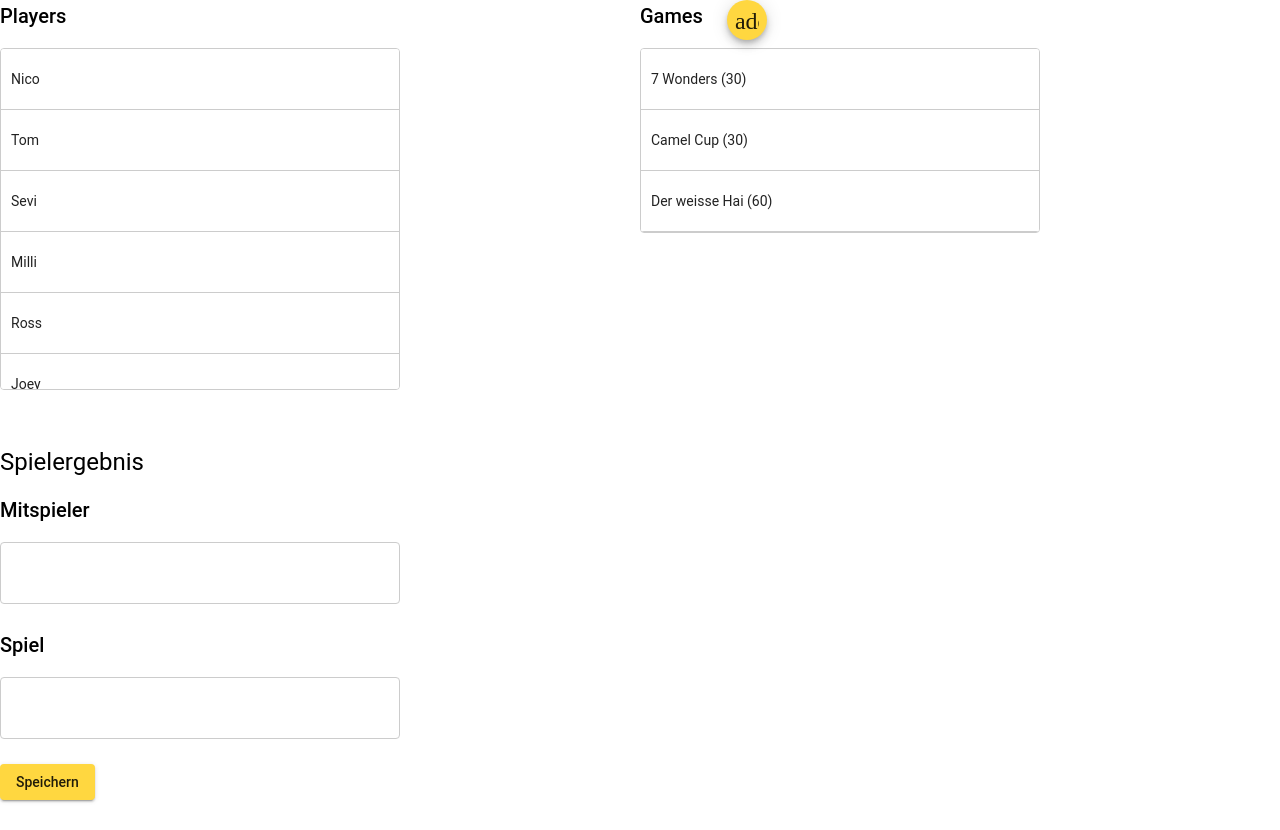
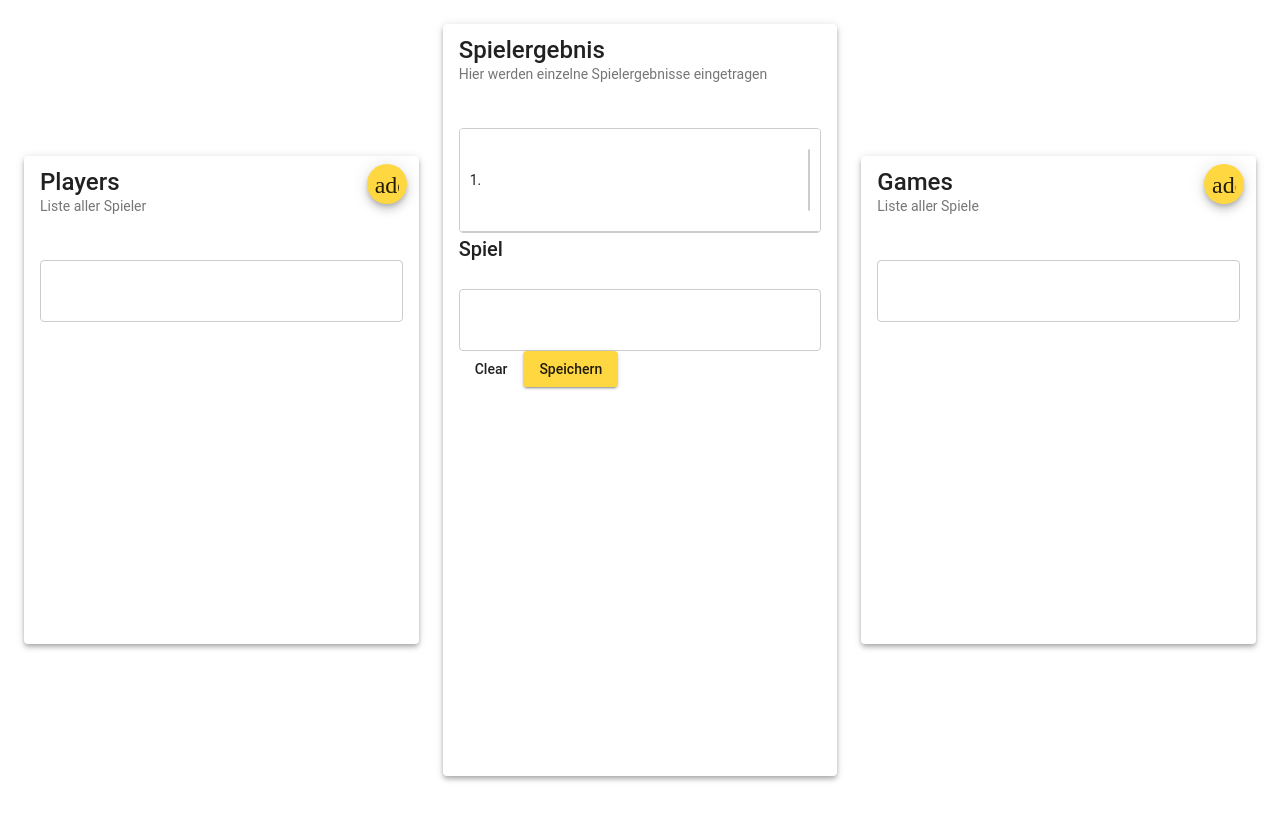
Before and after one commit to ngehlert/boardgame-tracker, an Angular app: page / in a window 1280 px wide. After the commit the page ends 800 px from the top, so only its background shows below. Built offline with nearby package versions, Linux system fonts and the light colour scheme; a web font is replaced by a local one.

Commit message:
impoved layout, added store service

```diff
--- a/src/app/app.component.html
+++ b/src/app/app.component.html
@@ -1,80 +1,143 @@
-<section class="container" cdkDropListGroup>
-  <div class="players">
-    <div class="list-container">
-      <h2>Players</h2>
+<section class="container">
+  <mat-card class="card players mat-elevation-z4">
+    <mat-card-title>
+      Players
+      <button mat-mini-fab (click)="toggleAddPlayerForm()" class="fixed-card-button">
+        <mat-icon>add</mat-icon>
+      </button>
+    </mat-card-title>
+    <mat-card-subtitle>Liste aller Spieler</mat-card-subtitle>
+    <mat-card-content>
+      <div class="content-wrapper">
+        <form (submit)="saveNewPlayer()" class="games__content"  *ngIf="isAddingPlayerOpen">
+          <mat-form-field appearance="outline">
+            <mat-label>Name</mat-label>
+            <input
+              matInput
+              type="text"
+              [(ngModel)]="newPlayerName"
+              name="playerName"
+            >
+          </mat-form-field>
+          <button
+            mat-stroked-button
+            color="primary"
+            (click)="saveNewPlayer()"
+            type="submit"
+            style="display: block;"
+          >
+            Hinzufügen
+          </button>
+        </form>
         <div
           cdkDropList
           #playersList="cdkDropList"
-        [cdkDropListData]="players"
-        class="list list--small"
+          [cdkDropListConnectedTo]="[placementsList]"
+          [cdkDropListData]="availablePlayers"
+          class="list"
           cdkDropListSortingDisabled
         >
-        <div class="list-entry" *ngFor="let item of players" cdkDrag>{{item.name}}</div>
+          <div class="list-entry" *ngFor="let item of availablePlayers" cdkDrag>{{item.name}}</div>
         </div>
       </div>
-  </div>
-  <div class="games">
-    <h2 class="games__header">Games</h2>
-    <button mat-mini-fab (click)="addGame()" class="games__actions">
+    </mat-card-content>
+  </mat-card>
+  <mat-card class="card games mat-elevation-z4">
+    <mat-card-title>
+      Games
+      <button mat-mini-fab (click)="toggleAddGameForm()" class="fixed-card-button">
         <mat-icon>add</mat-icon>
       </button>
-    <div class="games__content">
-      <mat-form-field appearance="outline" *ngIf="isAddingGameOpen">
+    </mat-card-title>
+    <mat-card-subtitle>Liste aller Spiele</mat-card-subtitle>
+    <mat-card-content>
+      <div class="content-wrapper">
+        <form (submit)="saveNewGame()" class="games__content" *ngIf="isAddingGameOpen">
+            <mat-form-field appearance="outline">
               <mat-label>Spielname</mat-label>
-        <input matInput type="text" [(ngModel)]="newGameName">
+              <input
+                matInput
+                type="text"
+                [(ngModel)]="newGameName"
+                name="gameName"
+              >
             </mat-form-field>
-      <mat-form-field appearance="outline" *ngIf="isAddingGameOpen">
+            <mat-form-field appearance="outline">
               <mat-label>Dauer</mat-label>
-        <input matInput type="text" [(ngModel)]="newGameDuration">
+              <input
+                matInput
+                type="text"
+                [(ngModel)]="newGameDuration"
+                name="gameDuration"
+              >
             </mat-form-field>
             <button
               mat-stroked-button
-        color="accent"
-        *ngIf="isAddingGameOpen"
+              color="primary"
               (click)="saveNewGame()"
+              type="submit"
+              style="display: block;"
             >
               Hinzufügen
             </button>
+        </form>
 
-      <div class="list-container">
         <div
           cdkDropList
-          #gamesList
+          #gamesList="cdkDropList"
           [cdkDropListData]="games"
+          [cdkDropListConnectedTo]="[playedGameList]"
           class="list"
           cdkDropListSortingDisabled
         >
           <div class="list-entry" *ngFor="let item of games" cdkDrag>{{item.name}} ({{item.duration}})</div>
         </div>
       </div>
-    </div>
-  </div>
-  <div class="actions">
-    <h1>Spielergebnis</h1>
-    <div class="list-container">
-      <h2>Mitspieler</h2>
+    </mat-card-content>
+  </mat-card>
+  <mat-card class="card actions mat-elevation-z4">
+    <mat-card-title>Spielergebnis</mat-card-title>
+    <mat-card-subtitle>Hier werden einzelne Spielergebnisse eingetragen</mat-card-subtitle>
+    <mat-card-content>
       <div
         cdkDropList
-        #playingPlayersList
-        [cdkDropListData]="playingPlayers"
+        #placementsList="cdkDropList"
+        [cdkDropListData]="placements"
         class="list"
         (cdkDropListDropped)="dropPlayer($event)"
       >
-        <div class="list-entry" *ngFor="let item of playingPlayers" cdkDrag>{{item.name}}</div>
+        <div class="list-entry" *ngFor="let placement of placements; let i = index" cdkDrag>
+          {{i + 1}}.
+          <div
+            cdkDropList
+            cdkDropListOrientation="horizontal"
+            class="horizontal-list"
+            (cdkDropListDropped)="dropPlayer($event)"
+            [cdkDropListConnectedTo]="[placementsList]"
+            cdkDropListSortingDisabled
+          >
+            <div
+              class="horizontal-box"
+              *ngFor="let player of placement"
+              cdkDrag
+              [cdkDragData]="i"
+              (cdkDragDropped)="handleDropOutOfBound($event)"
+            >{{player.name}}</div>
           </div>
         </div>
-    <div class="list-container">
+      </div>
       <h2>Spiel</h2>
       <div
         cdkDropList
-        #playedGameList
+        #playedGameList="cdkDropList"
         [cdkDropListData]="games"
         class="list"
         (cdkDropListDropped)="dropGame($event)"
       >
         <div class="list-entry" cdkDrag *ngIf="playedGame">{{playedGame.name}}</div>
       </div>
-    </div>
+      <button mat-flat-button (click)="clearPlayedGame()">Clear</button>
       <button mat-raised-button color="accent" (click)="savePlayedGame()">Speichern</button>
-  </div>
+    </mat-card-content>
+  </mat-card>
 </section>
--- a/src/app/app.component.scss
+++ b/src/app/app.component.scss
@@ -1,11 +1,19 @@
-.container {  display: grid;
-  grid-template-columns: 1fr 1fr;
-  grid-template-rows: 1fr 1fr;
-  gap: 0px 0px;
-  grid-auto-flow: row;
+.container {
+  display: grid;
+  grid-template-columns: 1fr 1fr 1fr;
+  grid-template-rows: 120px 1fr 120px;
+  gap: 12px 24px;
   grid-template-areas:
-    "players games"
-    "actions games";
+    ". actions ."
+    "players actions games"
+    ". actions .";
+  justify-items: stretch;
+  align-items: stretch;
+  align-content: start;
+  padding: 24px;
+  height: calc(100% - 48px);
+  max-width: 1440px;
+  margin: 0 auto;
 }
 
 .players {
@@ -14,45 +22,28 @@
 
 .games {
   grid-area: games;
-  display: grid;
-  grid-template-columns: auto 1fr;
-  grid-template-rows: auto 1fr;
-  grid-template-areas:
-    "header adding"
-    "content content";
-
-  &__header {
-    grid-area: header;
-  }
-  &__actions {
-    grid-area: adding;
-    margin-left: 24px;
-  }
-
-  &__content {
-    grid-area: content;
-    display: flex;
-    flex-direction: column;
-    align-items: flex-start;
-  }
 }
 
+.card {
+  display: flex;
+  flex-direction: column;
+  height: calc(100% - 32px);
+  overflow: hidden;
+}
+
+.mat-card-content {
+  overflow: auto;
+  padding: 4px 0;
+}
 
 .actions {
   grid-area: actions;
-  display: flex;
-  flex-direction: column;
-  align-content: center;
-  justify-content: center;
-  align-items: flex-start;
 }
 
-.list-container {
-  width: 400px;
-  max-width: 100%;
-  margin: 0 25px 25px 0;
-  display: inline-block;
-  vertical-align: top;
+.fixed-card-button {
+  position: absolute;
+  top: 8px;
+  right: 12px;
 }
 
 .list {
@@ -62,6 +53,8 @@
   border-radius: 4px;
   overflow: overlay;
   display: block;
+  width: calc(100% - 2px);
+  margin-top: 24px !important;
 
   &--small {
     max-height: 340px;
@@ -80,6 +73,38 @@
   cursor: move;
   background: white;
   font-size: 14px;
+}
+
+.horizontal-list {
+  max-width: 100%;
+  border: solid 1px #ccc;
+  min-height: 60px;
+  display: flex;
+  flex-direction: row;
+  background: white;
+  border-radius: 4px;
+  overflow: hidden;
+}
+
+.horizontal-box {
+  padding: 20px 10px;
+  border-right: solid 1px #ccc;
+  color: rgba(0, 0, 0, 0.87);
+  display: flex;
+  flex-direction: row;
+  align-items: center;
+  justify-content: space-between;
+  box-sizing: border-box;
+  cursor: move;
+  background: white;
+  font-size: 14px;
+  flex-grow: 1;
+  flex-basis: 0;
+}
+
+.content-wrapper {
+  display: flex;
+  flex-direction: column;
 }
 
 .cdk-drag-preview {
--- a/src/app/app.component.ts
+++ b/src/app/app.component.ts
@@ -1,6 +1,7 @@
 import { Component } from '@angular/core';
 import { Game, Player } from './types';
-import { CdkDragDrop, moveItemInArray, copyArrayItem } from '@angular/cdk/drag-drop';
+import { CdkDragDrop, moveItemInArray, copyArrayItem, transferArrayItem, CdkDragRelease } from '@angular/cdk/drag-drop';
+import { DataStorageService } from './data-storage.service';
 
 @Component({
   selector: 'app-root',
@@ -9,38 +10,68 @@ import { CdkDragDrop, moveItemInArray, copyArrayItem } from '@angular/cdk/drag-d
 })
 export class AppComponent {
 
-  public players: Array<Player> = [
-    {id: 1, name: 'Nico'},
-    {id: 2, name: 'Tom'},
-    {id: 3, name: 'Sevi'},
-    {id: 4, name: 'Milli'},
-    {id: 5, name: 'Ross'},
-    {id: 6, name: 'Joey'},
-    {id: 7, name: 'Chandler'},
-  ];
-  public games: Array<Game> = [
-    { id: 1, name: '7 Wonders', duration: 30},
-    { id: 2, name: 'Camel Cup', duration: 30},
-    { id: 3, name: 'Der weisse Hai', duration: 60},
-  ];
+  private players: Array<Player> = [];
+  public availablePlayers: Array<Player> = []
+  public games: Array<Game> = [];
 
-  public playingPlayers: Array<Player> = []
+  public placements: Array<Array<Player>> = [[]]
   public playedGame: Game | null = null;
 
   public isAddingGameOpen: boolean = false;
   public newGameName: string = '';
-  public newGameDuration: number = 30;
+  public newGameDuration: string = '30';
 
-  public dropPlayer(event: CdkDragDrop<Array<Player>>) {
-    if (event.previousContainer === event.container) {
-      moveItemInArray(event.container.data, event.previousIndex, event.currentIndex);
-    } else {
-      copyArrayItem(
-        event.previousContainer.data,
-        event.container.data,
+  public isAddingPlayerOpen: boolean = false;
+  public newPlayerName: string = '';
+
+  constructor(
+    private store: DataStorageService,
+  ) {
+    ({games: this.games, players: this.players} = this.store.load());
+    this.availablePlayers = [...this.players];
+  }
+
+  public handleDropOutOfBound(
+    event: CdkDragDrop<Array<Array<Player>>, Array<Player>>,
+  ): void {
+    if (!event.isPointerOverContainer) {
+      this.placements[event.item.data].splice(event.previousIndex, 1);
+    }
+  }
+
+  public dropPlayer(
+    event: CdkDragDrop<Array<Array<Player>>, Array<Player>>,
+  ) {
+    if (event.previousContainer.id === event.container.id) {
+      moveItemInArray(
+        this.placements[event.currentIndex],
         event.previousIndex,
         event.currentIndex,
       );
+    } else if (event.previousContainer.orientation === 'horizontal') {
+      if (!this.placements[event.currentIndex]) {
+        this.placements[event.currentIndex] = [];
+      }
+      transferArrayItem(
+        this.placements[event.item.data],
+        this.placements[event.currentIndex],
+        event.previousIndex,
+        this.placements[event.currentIndex].length,
+      );
+    } else {
+      if (!this.placements[event.currentIndex]) {
+        this.placements[event.currentIndex] = [];
+      }
+      transferArrayItem(
+        event.previousContainer.data,
+        this.placements[event.currentIndex],
+        event.previousIndex,
+        event.currentIndex,
+      );
+    }
+
+    if (this.placements[this.placements.length - 1].length > 0) {
+      this.placements.push([]);
     }
   }
 
@@ -49,14 +80,61 @@ export class AppComponent {
   }
 
   public savePlayedGame(): void {
-    console.log(this.playingPlayers);
+    const placementsContainPlayer: boolean = !!(this.placements.find((players: Array<Player>) => {
+      return players.length > 0;
+    }))
+    if (placementsContainPlayer || !this.playedGame) {
+      return;
+    }
+    this.store.addPlayedGame({
+      placements: this.placements,
+      game: this.playedGame,
+    });
+    this.clearPlayedGame();
   }
 
-  public addGame(): void {
+  public clearPlayedGame(): void {
+    this.playedGame = null;
+    this.placements = [[]];
+    this.availablePlayers = [...this.players];
+
+  }
+
+  public toggleAddGameForm(): void {
     this.isAddingGameOpen = !this.isAddingGameOpen;
   }
 
+  public toggleAddPlayerForm(): void {
+    this.isAddingPlayerOpen = !this.isAddingPlayerOpen;
+  }
+
   public saveNewGame(): void {
+    if (!this.newGameName.length || !this.newGameDuration.length) {
+      return;
+    }
+    this.store.addGame({
+      name: this.newGameName,
+      duration: parseInt(String(this.newGameDuration), 10),
+    });
+    this.newGameName = '';
+    this.newGameDuration = '30';
 
+    this.games = this.store.getGames();
+  }
+
+  public saveNewPlayer(): void {
+    if (!this.newPlayerName.length) {
+      return;
+    }
+
+    this.store.addPlayer({
+      name: this.newPlayerName,
+      extraPoints: 0,
+    });
+    this.newPlayerName = '';
+
+    this.players = this.store.getPlayers();
+    // needed to properly set the available players list
+    this.clearPlayedGame();
   }
 }
--- /dev/null
+++ b/src/app/data-storage.service.ts
@@ -0,0 +1,72 @@
+import { Injectable } from '@angular/core';
+import { Game, PlayedGame, Player, StorageData } from './types';
+
+enum DataKeys {
+  Players = 'players',
+  Games = 'games',
+  PlayedGames = 'played-games',
+}
+
+@Injectable({
+  providedIn: 'root'
+})
+export class DataStorageService {
+  private readonly storageKey: string = 'board-game-data';
+  private customGameName: string = 'default'
+
+  constructor() { }
+
+  public setGameName(name: string): void {
+    this.customGameName = name;
+  }
+
+  public load(): StorageData {
+    return {
+      players: this.getPlayers(),
+      games: this.getGames(),
+      playedGames: this.getPlayedGames(),
+    }
+  }
+
+  public getPlayers(): Array<Player> {
+    return this.getLocalStorageData<Array<Player>>(DataKeys.Players);
+  }
+
+  public getGames(): Array<Game> {
+    return this.getLocalStorageData<Array<Game>>(DataKeys.Games);
+  }
+
+  public getPlayedGames(): Array<PlayedGame> {
+    return this.getLocalStorageData<Array<PlayedGame>>(DataKeys.PlayedGames);
+  }
+
+  public addPlayedGame(playedGame: PlayedGame): void {
+    const playedGames: Array<PlayedGame> = this.getPlayedGames();
+    playedGames.push(playedGame);
+    this.setLocalStorageData(DataKeys.PlayedGames, playedGames);
+  }
+
+  public addPlayer(player: Player): void {
+    const players: Array<Player> = this.getPlayers();
+    players.push(player);
+    this.setLocalStorageData(DataKeys.Players, players);
+  }
+
+  public addGame(game: Game): void {
+    const games: Array<Game> = this.getGames();
+    games.push(game);
+    this.setLocalStorageData(DataKeys.Games, games);
+  }
+
+  private getLocalStorageData<T>(key: DataKeys): T {
+    return JSON.parse(localStorage.getItem(this.getLocalStorageKey(key)) || '[]');
+  }
+
+  private setLocalStorageData(key: DataKeys, data: unknown): void {
+    return localStorage.setItem(this.getLocalStorageKey(key), JSON.stringify(data));
+  }
+
+  private getLocalStorageKey(key: DataKeys): string {
+    return `${this.storageKey}-${this.customGameName}-${key}`;
+  }
+}
--- a/src/styles.scss
+++ b/src/styles.scss
@@ -6,4 +6,5 @@ html, body {
 body {
   margin: 0;
   font-family: Roboto, "Helvetica Neue", sans-serif;
+  padding: 0;
 }
```
Also changed, not shown: src/app/app.module.ts (+6 -1 lines), src/app/types.ts (+14 -2 lines). Lines whose indentation alone changed are shown as unchanged.
